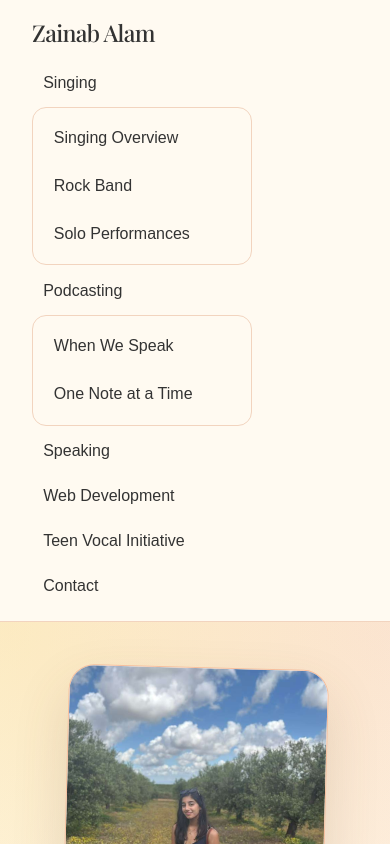
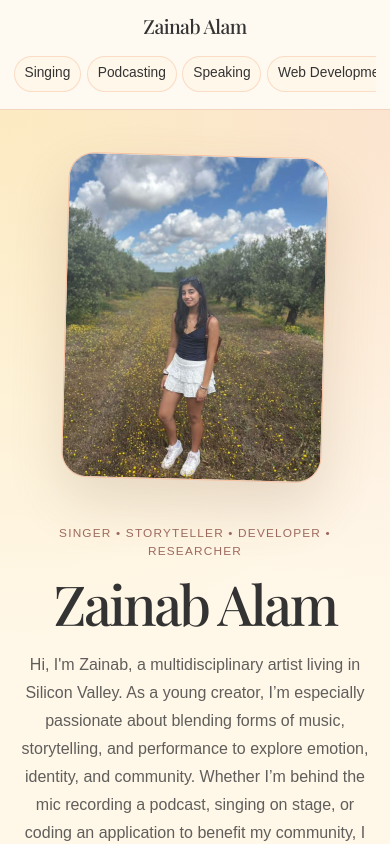
Before and after one commit to zaialam1/zainab-alam, a Next.js app: page / in a window 390 px wide. Shown: the top 844 px of the page. Built offline with nearby package versions, Linux system fonts and the light colour scheme; a web font is replaced by a local one.

Commit message:
Update website

```diff
--- a/app/globals.css
+++ b/app/globals.css
@@ -143,28 +143,92 @@ a {
 
 @media (max-width: 900px) {
   .navbar {
-    align-items: flex-start;
+    position: sticky;
+    top: 0;
+    align-items: center;
     flex-direction: column;
-    gap: 0.8rem;
+    gap: 0.75rem;
+    padding: 0.85rem 1rem;
+  }
+
+  .navbar-logo {
+    font-size: 1.35rem;
+    text-align: center;
   }
 
   .navbar-links {
-    align-items: flex-start;
-    flex-direction: column;
-    gap: 0.4rem;
+    width: 100%;
+    display: flex;
+    flex-direction: row;
+    align-items: center;
+    justify-content: flex-start;
+    gap: 0.45rem;
+    overflow-x: auto;
+    flex-wrap: nowrap;
+    padding: 0.15rem 0 0.35rem;
+    scrollbar-width: none;
+  }
+
+  .navbar-links::-webkit-scrollbar {
+    display: none;
+  }
+
+  .navbar-links a,
+  .dropdown-label {
+    flex: 0 0 auto;
+    font-size: 0.92rem;
+    padding: 0.45rem 0.7rem;
+    white-space: nowrap;
+    background: rgba(255, 247, 232, 0.72);
+    border: 1px solid rgba(245, 184, 149, 0.45);
   }
 
   .dropdown {
-    flex-direction: column;
-    align-items: flex-start;
+    flex: 0 0 auto;
+    position: relative;
   }
 
   .dropdown-menu {
-    position: static;
-    margin-top: 0.3rem;
+    position: absolute;
+    top: calc(100% + 0.35rem);
+    left: 0;
+    min-width: 190px;
+    max-width: 85vw;
+    opacity: 0;
+    visibility: hidden;
+    pointer-events: none;
+    box-shadow: 0 10px 24px rgba(51, 51, 51, 0.08);
+  }
+
+  .dropdown:hover .dropdown-menu,
+  .dropdown:focus-within .dropdown-menu {
     opacity: 1;
     visibility: visible;
     pointer-events: auto;
-    box-shadow: none;
+  }
+
+  .dropdown-menu a {
+    font-size: 0.92rem;
+    white-space: normal;
   }
 }
+
+@media (max-width: 520px) {
+  .navbar {
+    padding: 0.75rem 0.85rem;
+  }
+
+  .navbar-logo {
+    font-size: 1.22rem;
+  }
+
+  .navbar-links {
+    gap: 0.35rem;
+  }
+
+  .navbar-links a,
+  .dropdown-label {
+    font-size: 0.86rem;
+    padding: 0.42rem 0.62rem;
+  }
+}
```
